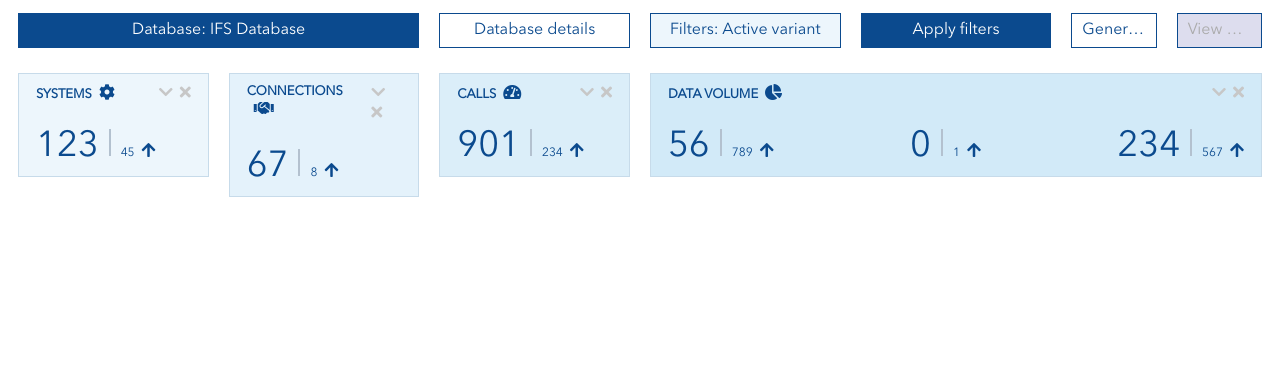
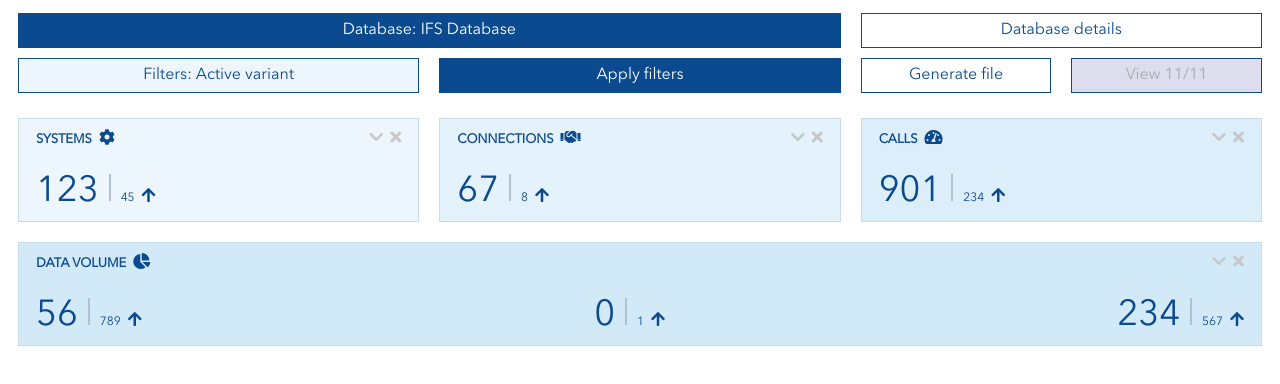
Before and after one commit to wp7312/wp7312.github.io, a React (Create React App) app: page / in a window 1280 px wide. Shown: the top 384 px of the page. Built offline with nearby package versions, Linux system fonts and the light colour scheme.

Commit message:
Responsible styles for toolbar and tiles

```diff
--- a/src/components/Overview/InfoTiles/InfoTiles.tsx
+++ b/src/components/Overview/InfoTiles/InfoTiles.tsx
@@ -1,6 +1,14 @@
 import React from 'react'
+import styled from 'styled-components'
 import { Tile } from '../../shared/Tile/Tile'
 import { Counter } from '../../shared/Tile/Counter/Counter';
+
+const InfoTilesWrapper = styled.div`
+    display: flex;
+    flex-direction: row;
+    box-sizing: border-box;
+    flex-wrap: wrap;
+`;
 
 export const InfoTiles = () => {
     const systemCounter = <><Counter value={123} stat={45}/></>;
@@ -12,11 +20,11 @@ export const InfoTiles = () => {
         <Counter value={234} stat={567}/>
     </>
     return (
-        <div style={{display: 'flex', flexDirection: 'row', boxSizing: 'border-box'}}>
-            <Tile title={'SYSTEMS'} counters={systemCounter} icon={'cog'} flexGrow={`${100 / 6}%`} backgroundColor='#edf6fc'/>
-            <Tile title={'CONNECTIONS'} counters={connectionsCounter} icon={'handshake'} flexGrow={`${100 / 6}%`} backgroundColor='#e4f2fb'/>
-            <Tile title={'CALLS'} counters={callsCounter} icon={'tachometer-alt'} flexGrow={`${100 / 6}%`} backgroundColor='#dbeef9'/>
-            <Tile title={'DATA VOLUME'} counters={dataVolumeCounters} icon={'chart-pie'} flexGrow={`${100 / 2}%`} backgroundColor='#d2eaf8'/>
-        </div>
+        <InfoTilesWrapper>
+            <Tile title={'SYSTEMS'} counters={systemCounter} icon={'cog'} size={1} backgroundColor='#edf6fc'/>
+            <Tile title={'CONNECTIONS'} counters={connectionsCounter} icon={'handshake'} size={1} backgroundColor='#e4f2fb'/>
+            <Tile title={'CALLS'} counters={callsCounter} icon={'tachometer-alt'} size={1} backgroundColor='#dbeef9'/>
+            <Tile title={'DATA VOLUME'} counters={dataVolumeCounters} icon={'chart-pie'} size={3} backgroundColor='#d2eaf8'/>
+        </InfoTilesWrapper>
     )
 }
--- a/src/components/Overview/Toolbar/Toolbar.tsx
+++ b/src/components/Overview/Toolbar/Toolbar.tsx
@@ -1,36 +1,43 @@
 import React from 'react'
+import styled from 'styled-components'
 import { Colors } from '../../../consts/colors'
 import { Button } from '../../shared/Button'
 
+const ToolbarWrapper = styled.div`
+    display: flex;
+    flex-direction: row;
+    flex-wrap: wrap;
+`;
+
 export const Toolbar = () => {
     return (
-        <div style={{ display: 'flex', flexDirection: 'row' }}>
-            <Button flexBasis={`${100 / 3}%`} value='Database: IFS Database' />
+        <ToolbarWrapper>
+            <Button size={2} value='Database: IFS Database' />
             <Button
-                flexBasis={`${100 / 6}%`}
+                size={1}
                 value='Database details'
                 backgroundColor={Colors.white}
                 color={Colors.mainBlue}
             />
             <Button
-                flexBasis={`${100 / 6}%`}
+                size={1}
                 value='Filters: Active variant'
                 backgroundColor={Colors.tileBlue1}
                 color={Colors.mainBlue}
             />
-            <Button flexBasis={`${100 / 6}%`} value='Apply filters' />
+            <Button size={1} value='Apply filters' />
             <Button
-                flexBasis={`${100 / 12}%`}
+                size={0.5}
                 value='Generate file'
                 backgroundColor={Colors.white}
                 color={Colors.mainBlue}
             />
             <Button
-                flexBasis={`${100 / 12}%`}
+                size={0.5}
                 value='View 11/11'
                 backgroundColor={Colors.disabled}
                 color={Colors.disabledText}
             />
-        </div>
+        </ToolbarWrapper>
     )
 }
--- a/src/components/shared/Button.tsx
+++ b/src/components/shared/Button.tsx
@@ -1,7 +1,8 @@
 import styled from 'styled-components'
+import { calculateFlexBasis } from './style.utils'
 
 export interface ButtonProps {
-    flexBasis: string;
+    size: number;
     value: string;
     color?: string;
     backgroundColor?: string;
@@ -27,9 +28,20 @@ export const DisabledDiv = styled.div`
 
 export const StyledDiv = styled.div`
     box-sizing: border-box;
-    flex-basis: ${(props: ButtonProps) => props.flexBasis};
     display: flex;
     overflow: hidden;
+    @media all and (min-width: 0px) and (max-width: 600px) {
+      flex-basis: ${(props: ButtonProps) => calculateFlexBasis(props.size, 6, 6)};
+    }
+    @media all and (min-width: 601px) and (max-width: 1200px) {
+      flex-basis: ${(props: ButtonProps) => calculateFlexBasis(props.size, 6, 3)};
+    }
+    @media all and (min-width: 1201px) and (max-width: 1700px) {
+      flex-basis: ${(props: ButtonProps) => calculateFlexBasis(props.size, 6, 2)};
+    }
+    @media all and (min-width: 1701px) {
+      flex-basis: ${(props: ButtonProps) => calculateFlexBasis(props.size, 6, 1)};
+    }
 `
 
 export const StyledButton = styled.button`
--- a/src/components/shared/Tile/Tile.styles.ts
+++ b/src/components/shared/Tile/Tile.styles.ts
@@ -1,11 +1,24 @@
 import styled from 'styled-components'
 import { TileProps } from './Tile'
 import { Colors, IFSColor } from '../../../consts/colors';
+import {calculateFlexBasis} from '../style.utils'
 
 export const TileStyles = styled.div`
     box-sizing: border-box;
-    flex-basis: ${(props: TileProps) => props.flexGrow};
     color: ${Colors.mainBlue};
+    flex-grow: 1;
+    @media all and (min-width: 0px) and (max-width: 600px) {
+      flex-basis: ${(props: TileProps) => calculateFlexBasis(props.size, 6, 6)};
+    }
+    @media all and (min-width: 601px) and (max-width: 1200px) {
+      flex-basis: ${(props: TileProps) => calculateFlexBasis(props.size, 6, 3)};
+    }
+    @media all and (min-width: 1201px) and (max-width: 1700px) {
+      flex-basis: ${(props: TileProps) => calculateFlexBasis(props.size, 6, 2)};
+    }
+    @media all and (min-width: 1701px) {
+      flex-basis: ${(props: TileProps) => calculateFlexBasis(props.size, 6, 1)};
+    }
 `
 
 export const StyledDiv = styled.div`
--- a/src/components/shared/Tile/Tile.tsx
+++ b/src/components/shared/Tile/Tile.tsx
@@ -4,7 +4,7 @@ import React from 'react';
 export interface TileProps {
     title: string;
     icon?: string,
-    flexGrow: string,
+    size: number,
     backgroundColor: string,
     counters: JSX.Element
 }
--- /dev/null
+++ b/src/components/shared/style.utils.ts
@@ -0,0 +1,7 @@
+export const calculateFlexBasis = (size: number, maxSize: number, multiplier:number) => {
+    let flexBasis = size*multiplier*100 / maxSize
+    if (flexBasis > 100){
+      flexBasis = 100
+    }
+    return `${flexBasis}%`
+}
```
